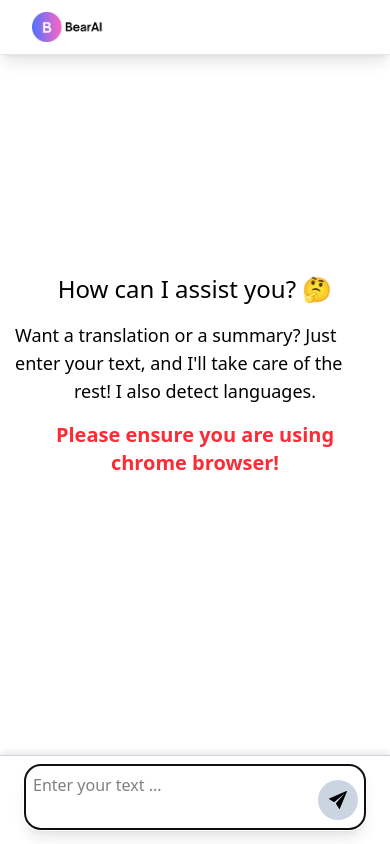
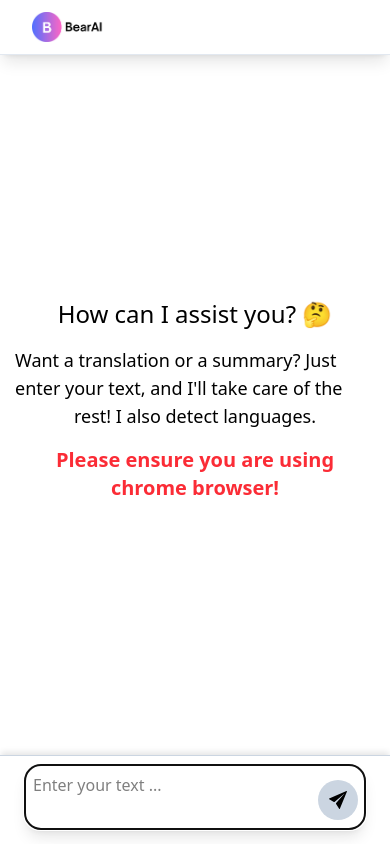
Before and after one commit to J9-tops/hng12-stage3-ai-text-processor, a React (Vite) app: page / in a window 390 px wide. Built offline with nearby package versions, Linux system fonts and the light colour scheme.

Commit message:
style: added responsive layouts

```diff
--- a/src/components/ChatArea.tsx
+++ b/src/components/ChatArea.tsx
@@ -8,7 +8,7 @@ const ChatArea = () => {
 
   return (
     <section
-      className="mdlg:w-full xxs:pt-[80px] h-[calc(100vh-60px-99px)] w-screen overflow-x-hidden overflow-y-auto px-5 py-4 lg:pt-0"
+      className="mdlg:w-full xxs:pt-[130px] h-[calc(100vh-60px-99px)] w-screen overflow-x-hidden overflow-y-auto px-5 py-4 lg:pt-0"
       aria-labelledby="chat area"
       tabIndex={0}
       role="region"
```
